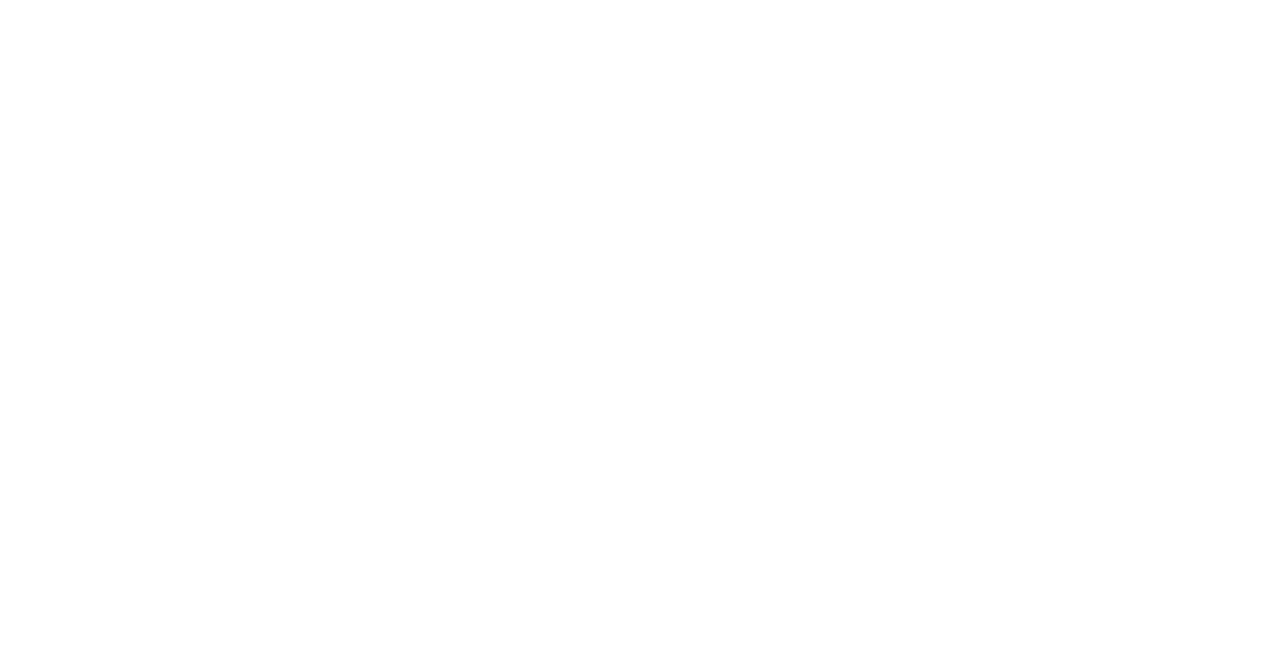
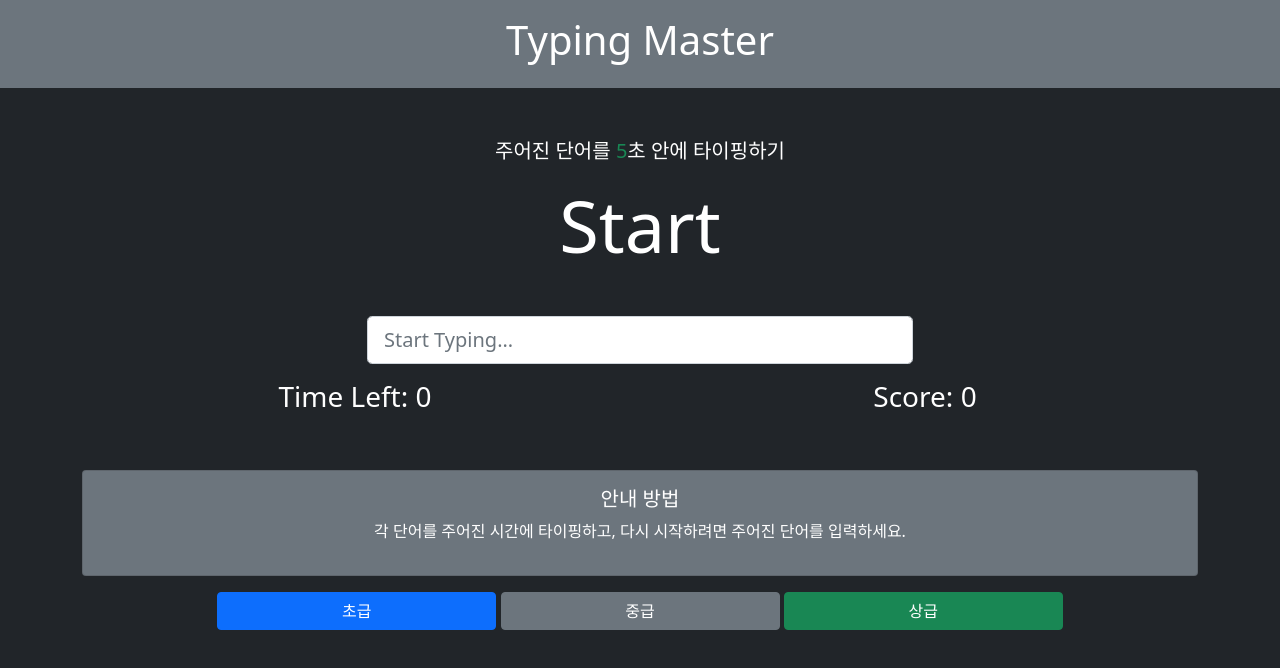
Before and after one commit to ouivve/Typing-Master-Game, a plain HTML site: page index.html in a window 1280 px wide. Drawn offline with nearby package versions, Linux system fonts and the light colour scheme.

Commit message:
타이핑 게임 - HTML

```diff
--- a/index.html
+++ b/index.html
@@ -12,5 +12,52 @@
       crossorigin="anonymous"
     />
   </head>
-  <body></body>
+  <body class="bg-dark text-white">
+    <header class="bg-secondary text-center p-3 mb-5">
+      <h1>Typing Master</h1>
+    </header>
+    <div class="container text-center">
+      <div class="row">
+        <div class="col-md-6 mx-auto">
+          <p class="lead">
+            주어진 단어를 <span class="text-success">5</span>초 안에 타이핑하기
+          </p>
+          <h2 class="display-2 mb-5" id="current-word">Start</h2>
+          <input
+            type="text"
+            class="form-control form-control-lg"
+            placeholder="Start Typing..."
+            id="word-input"
+          />
+          <h4 class="mt-3" id="message"></h4>
+        </div>
+      </div>
+      <div class="row">
+        <div class="col-12 col-xl-6">
+          <h3>Time Left: <span id="time">0</span></h3>
+        </div>
+        <div class="col-12 col-xl-6">
+          <h3>Score: <span id="score">0</span></h3>
+        </div>
+      </div>
+      <div class="row mt-5">
+        <div class="col">
+          <div class="card card-body bg-secondary text-white">
+            <h5>안내 방법</h5>
+            <p>
+              각 단어를 주어진 시간에 타이핑하고, 다시 시작하려면 주어진 단어를
+              입력하세요.
+            </p>
+          </div>
+        </div>
+      </div>
+      <div class="row mt-3">
+        <div class="col-md-12">
+          <button class="col-12 col-sm-3 btn btn-primary">초급</button>
+          <button class="col-12 col-sm-3 btn btn-secondary">중급</button>
+          <button class="col-12 col-sm-3 btn btn-success">상급</button>
+        </div>
+      </div>
+    </div>
+  </body>
 </html>
```
